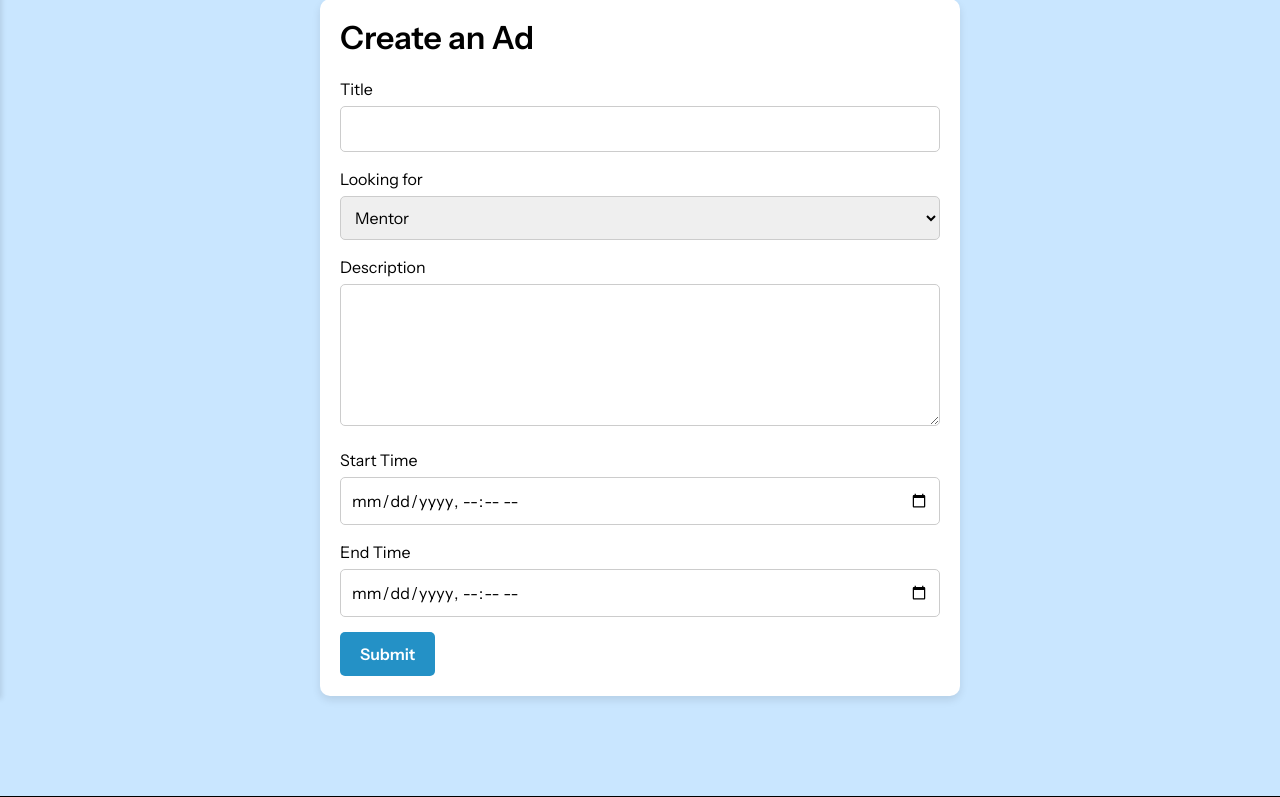
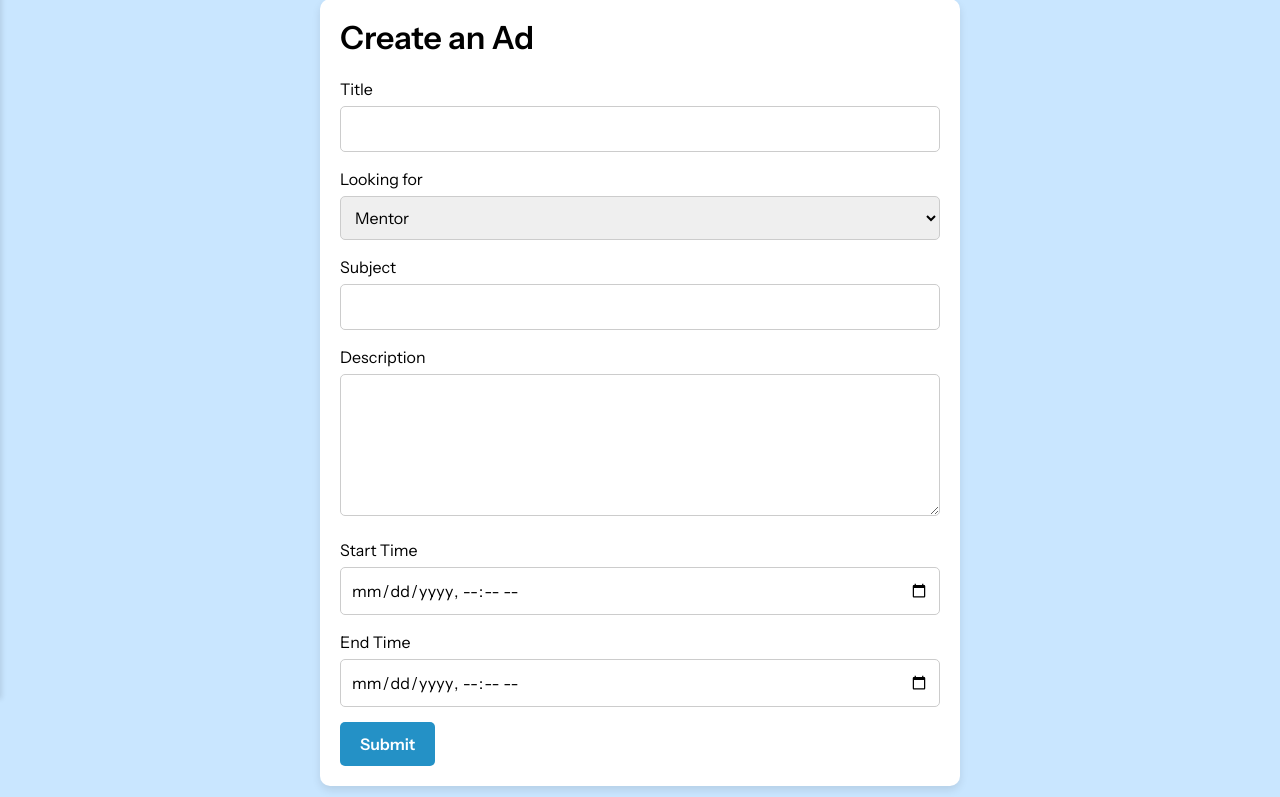
Before and after one commit to Debelyi-Illia/APTeam, a Django app: page /ad/ in a window 1280 px wide. Shown: the part 101-898 px from the top of the page. Run offline with Django 5.2, Linux system fonts and the light colour scheme; a user stored in the database is signed in; some libraries are stand-ins or nearby versions.

Commit message:
subject field added

```diff
--- a/MentorMe/myapp/templates/ad.html
+++ b/MentorMe/myapp/templates/ad.html
@@ -167,6 +167,9 @@
         <option value="student">Student</option>
       </select>
 
+      <label for="subject">Subject</label>
+      <input type="subject" id="subject" name="subject" required>
+
       <label for="description">Description</label>
       <textarea id="description" name="description" rows="5" required></textarea>
 
```
